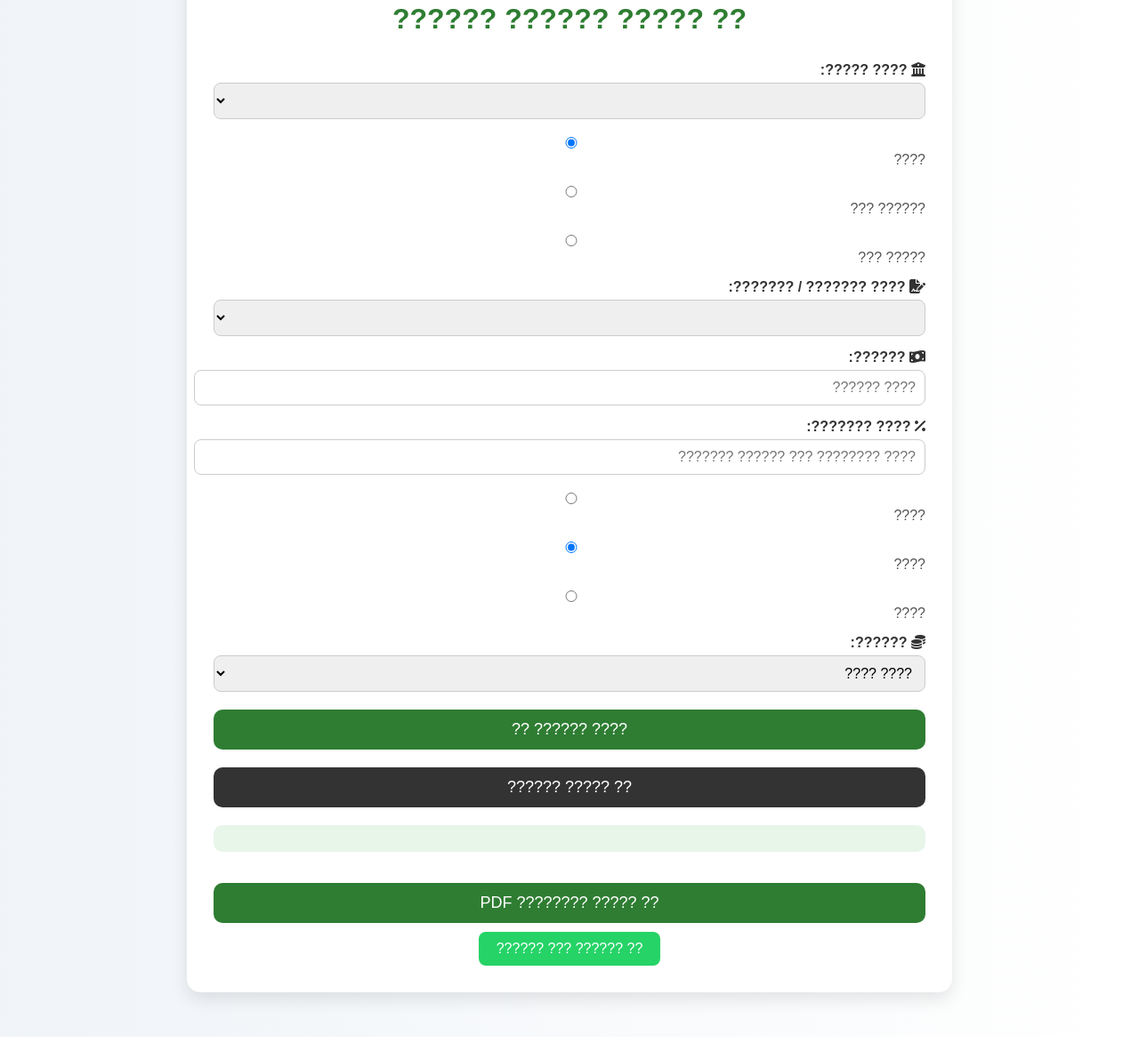
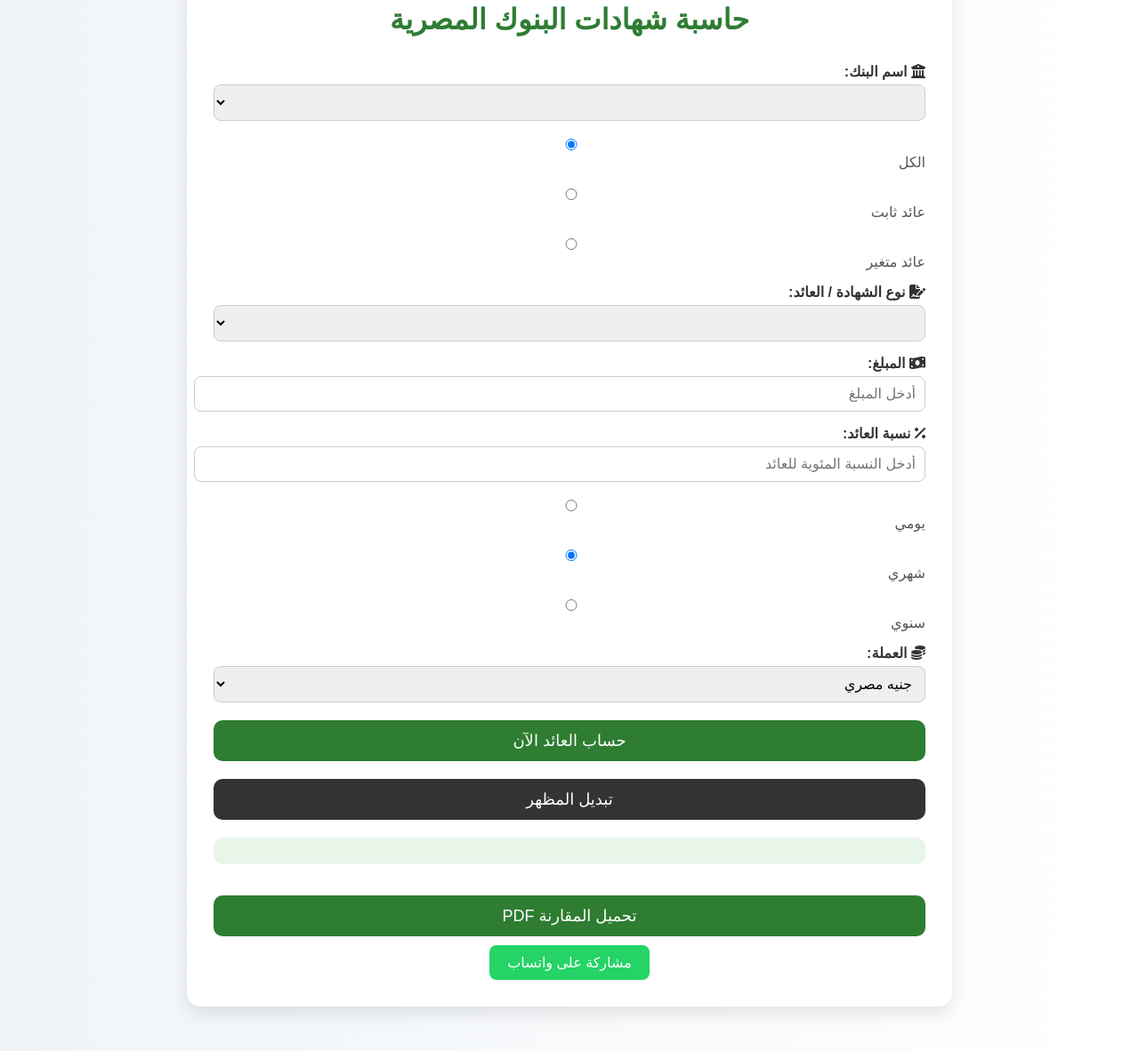
Before and after one commit to bank-profit-calculator/bank-profit-calculator, a plain HTML site: page index.html in a window 1280 px wide. Shown: the part 235-1417 px from the top of the page at 89% size. Drawn offline with Linux system fonts and the light colour scheme; a script that the page names is missing.

Commit message:
index.html
Update

```diff
--- a/index.html
+++ b/index.html
@@ -2,8 +2,9 @@
 <html lang="ar" dir="rtl">
 <head>
   <meta charset="UTF-8" />
+  <meta http-equiv="Content-Type" content="text/html;charset=UTF-8">
   <meta name="viewport" content="width=device-width, initial-scale=1.0" />
-  <title>????? ?????? ?????? ??</title>
+  <title>حاسبة شهادات البنوك المصرية</title>
 
   <!-- CSS -->
   <link rel="stylesheet" href="style.css" />
@@ -11,75 +12,80 @@
   <!-- Font Awesome icons -->
   <link rel="stylesheet" href="https://cdnjs.cloudflare.com/ajax/libs/font-awesome/6.5.0/css/all.min.css" />
 
-  <!-- ????? ????? PDF -->
+  <!-- مكتبة تحويل لـ PDF -->
   <script src="https://cdnjs.cloudflare.com/ajax/libs/html2pdf.js/0.10.1/html2pdf.bundle.min.js"></script>
+
+  <!-- إضافة خط عربي -->
+  <link rel="preconnect" href="https://fonts.googleapis.com">
+  <link rel="preconnect" href="https://fonts.gstatic.com" crossorigin>
+  <link href="https://fonts.googleapis.com/css2?family=Tajawal:wght@400;500;700&display=swap" rel="stylesheet">
 </head>
 <body>
 
-  <!-- ???? ??????? -->
- <div class="logo-container" style="text-align: center; margin-top: 20px;">
-  <img src="https://i.postimg.cc/Qxp0n6jY/logo.webp" alt="???? ???????" class="app-logo" />
-</div>
+  <!-- شعار التطبيق -->
+  <div class="logo-container" style="text-align: center; margin-top: 20px;">
+    <img src="https://i.postimg.cc/Qxp0n6jY/logo.webp" alt="شعار التطبيق" class="app-logo" />
+  </div>
 
 
   <div class="container">
-    <h1>?? ????? ?????? ??????</h1>
+    <h1>حاسبة شهادات البنوك المصرية</h1>
 
-    <!-- ???? ????? ?? ?? ?? ???? ????? -->
+    <!-- قسم إدخال البيانات -->
 
-    <!-- ?????? ????? -->
-    <label for="bank"><i class="fa-solid fa-building-columns"></i> ???? ?????:</label>
+    <!-- قائمة البنوك -->
+    <label for="bank"><i class="fa-solid fa-building-columns"></i> اسم البنك:</label>
     <select id="bank" onchange="updateCertificates()"></select>
 
-    <!-- ???? ??? ??????? -->
+    <!-- خيارات التصفية -->
     <div class="filter-options">
-      <label><input type="radio" name="filterType" value="all" checked onchange="updateCertificates()"> ????</label>
-      <label><input type="radio" name="filterType" value="?????" onchange="updateCertificates()"> ?????? ???</label>
-      <label><input type="radio" name="filterType" value="?????" onchange="updateCertificates()"> ????? ???</label>
+      <label><input type="radio" name="filterType" value="all" checked onchange="updateCertificates()"> الكل</label>
+      <label><input type="radio" name="filterType" value="ثابت" onchange="updateCertificates()"> عائد ثابت</label>
+      <label><input type="radio" name="filterType" value="متغير" onchange="updateCertificates()"> عائد متغير</label>
     </div>
 
-    <!-- ?????? ??????? / ??????? -->
-    <label for="certificate"><i class="fa-solid fa-file-signature"></i> ???? ??????? / ???????:</label>
+    <!-- قائمة الشهادات / العائد -->
+    <label for="certificate"><i class="fa-solid fa-file-signature"></i> نوع الشهادة / العائد:</label>
     <select id="certificate" onchange="setRateFromCertificate()"></select>
 
-    <!-- ?????? -->
-    <label for="amount"><i class="fa-solid fa-money-bill-wave"></i> ??????:</label>
-    <input type="number" id="amount" placeholder="???? ??????">
+    <!-- المبلغ -->
+    <label for="amount"><i class="fa-solid fa-money-bill-wave"></i> المبلغ:</label>
+    <input type="number" id="amount" placeholder="أدخل المبلغ">
 
-    <!-- ?????? -->
-    <label for="rate"><i class="fa-solid fa-percent"></i> ???? ???????:</label>
-    <input type="number" id="rate" placeholder="???? ???????? ??? ?????? ???????">
+    <!-- النسبة -->
+    <label for="rate"><i class="fa-solid fa-percent"></i> نسبة العائد:</label>
+    <input type="number" id="rate" placeholder="أدخل النسبة المئوية للعائد">
 
-    <!-- ??? ?????? -->
+    <!-- فترة الحساب -->
     <div class="period-options">
-      <label><input type="radio" name="period" value="daily"> ????</label>
-      <label><input type="radio" name="period" value="monthly" checked> ????</label>
-      <label><input type="radio" name="period" value="yearly"> ????</label>
+      <label><input type="radio" name="period" value="daily"> يومي</label>
+      <label><input type="radio" name="period" value="monthly" checked> شهري</label>
+      <label><input type="radio" name="period" value="yearly"> سنوي</label>
     </div>
 
-    <!-- ?????? ?????? -->
-    <label for="currency"><i class="fa-solid fa-coins"></i> ??????:</label>
+    <!-- العملة -->
+    <label for="currency"><i class="fa-solid fa-coins"></i> العملة:</label>
     <select id="currency">
-      <option value="EGP">???? ????</option>
-      <option value="USD">????? ????</option>
-      <option value="SAR">???? ????</option>
-      <option value="EUR">???? ????</option>
+      <option value="EGP">جنيه مصري</option>
+      <option value="USD">دولار أمريكي</option>
+      <option value="SAR">ريال سعودي</option>
+      <option value="EUR">يورو أوروبي</option>
     </select>
 
-    <!-- ?? ?????? -->
-    <button onclick="calculateInterest()">???? ?????? ??</button>
-    <button id="toggleTheme" onclick="toggleTheme()">?? ????? ??????</button>
+    <!-- زر الحساب -->
+    <button onclick="calculateInterest()">حساب العائد الآن</button>
+    <button id="toggleTheme" onclick="toggleTheme()">تبديل المظهر</button>
 
-    <!-- ??????? -->
+    <!-- النتائج -->
     <div id="result"></div>
 
-    <!-- ???? ??????? ????????... ??? -->
-    <!-- ... ????? ?? ??????? ?????? ????????? ... -->
+    <!-- قسم المقارنة بين البنوك... إلخ -->
+    <!-- ... يمكنك إضافة المزيد من الأقسام هنا ... -->
 
-    <!-- ????? ??????? ????????? -->
+    <!-- أزرار تحميل ومشاركة -->
     <div style="text-align: center; margin-top: 15px;">
-      <button onclick="downloadComparisonPDF()">?? ????? ???????? PDF</button>
-      <button class="action-btn" onclick="shareOnWhatsApp()">?? ?????? ??? ??????</button>
+      <button onclick="downloadComparisonPDF()">تحميل المقارنة PDF</button>
+      <button class="action-btn" onclick="shareOnWhatsApp()">مشاركة على واتساب</button>
     </div>
   </div>
 
```
